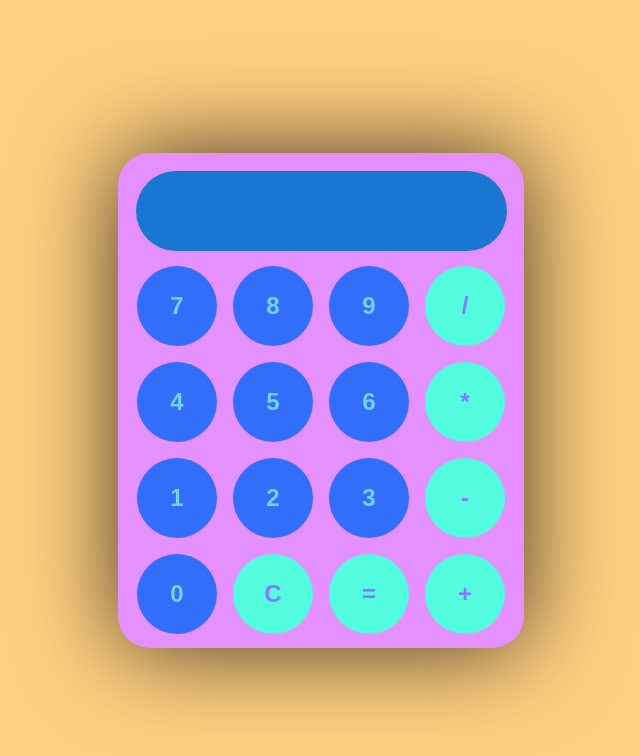
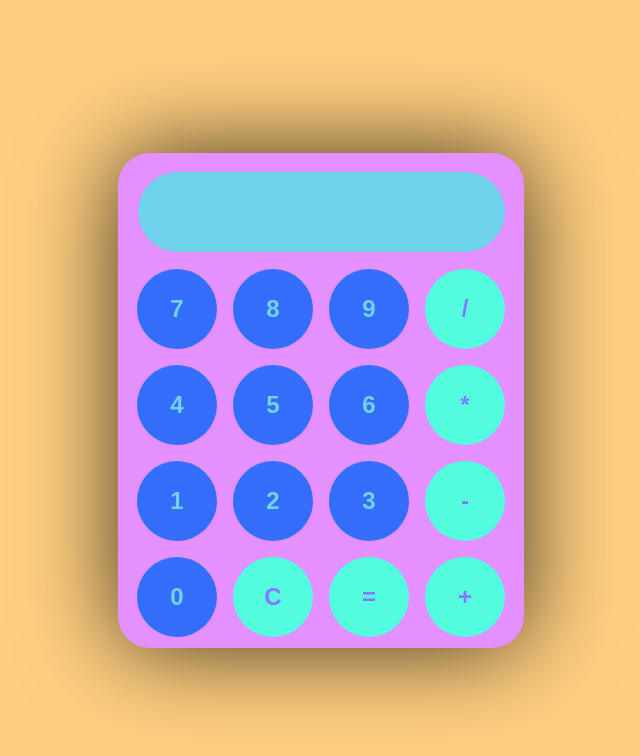
Before and after one commit to SarveshGulhane/WebForFun, a plain HTML site: page Calculator/calc.html in a window 1280 px wide. Shown: the whole page, without its empty margins (319-959 px from the left). Drawn offline with Linux system fonts and the light colour scheme.

Commit message:
minute changes

```diff
--- a/Calculator/calc.css
+++ b/Calculator/calc.css
@@ -60,7 +60,7 @@ button {
 input {
     border-radius: 16px;
     color: rgb(111, 211, 236);
-    background-color: #1976d2;
+    background-color: rgb(25, 118, 210);
     border: 0;
     cursor: pointer;
     margin: 0.25em;
@@ -72,9 +72,11 @@ input {
 }
 
 input[type=text] {
-    width: 97.5%;
+    width: 96.6%;
     border-radius: 48px;
-    font-size: 20px;
+    font-size: 27px;
+    background-color: rgb(111, 211, 236);
+    color: rgb(25, 118, 210);
 }
 
 input[type=button]:active {
```
Also changed, not shown: Calculator/images/Calculator.png.
